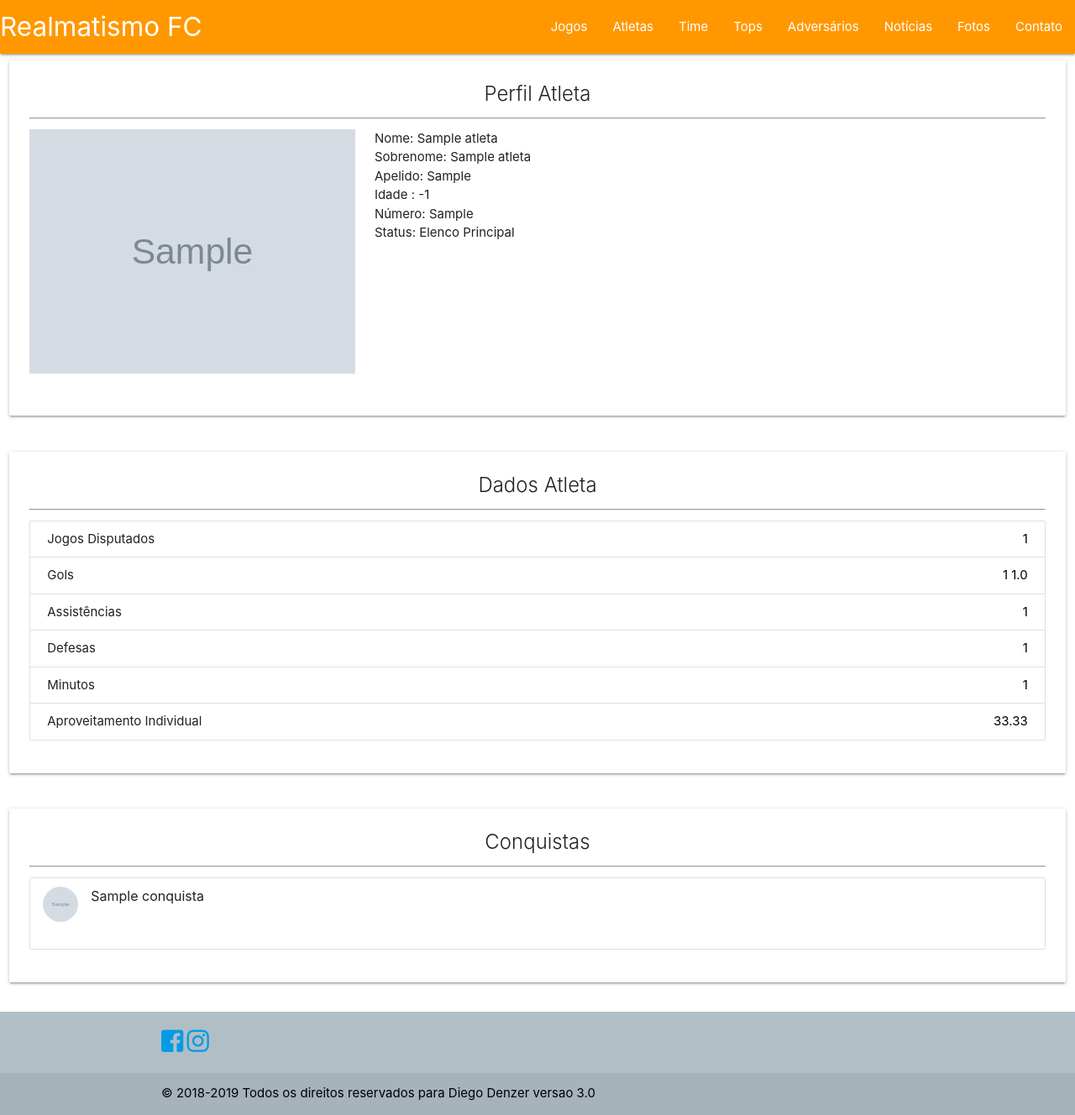
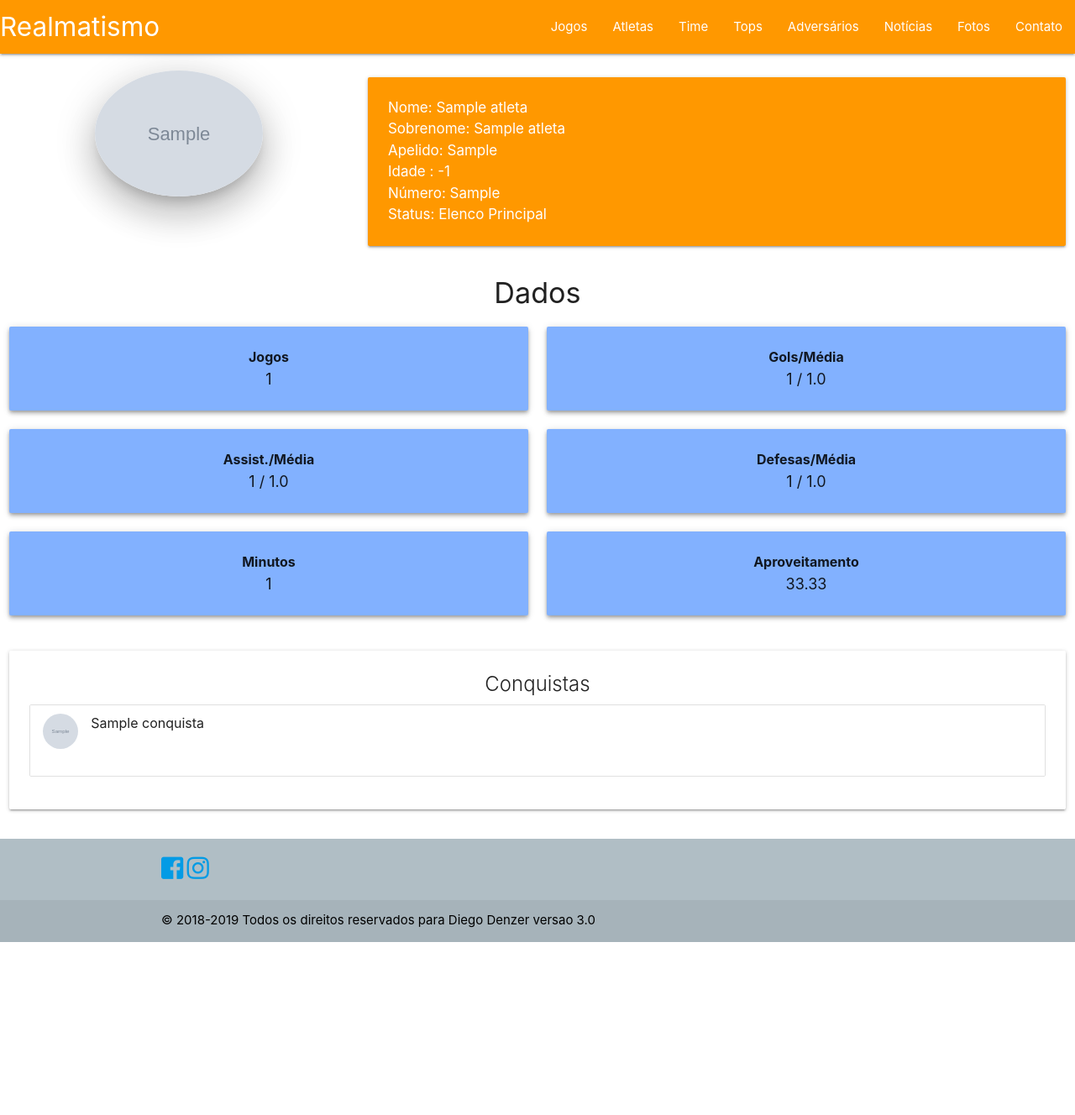
Before and after one commit to DiegoDenzer/realmatismo, a Django app: page /atleta/1 in a window 1280 px wide. Shown: the whole page at 84% size. After the commit the page ends 1122 px from the top, so only its background shows below. Run offline with Django 3.2, Linux system fonts and the light colour scheme; tables that the repository leaves empty hold one stand-in row (values such as "Sample post"); grey boxes marked "Sample" are stand-in pictures; parts of the project's set-up code (start-up, migrations or seed data) failed here and were passed over; some libraries are stand-ins or nearby versions.

Commit message:
Layout pagina detalhes atletas

```diff
--- a/jogo/templates/jogo/atleta_detalhe.html
+++ b/jogo/templates/jogo/atleta_detalhe.html
@@ -1,69 +1,94 @@
 {% extends 'base.html' %}
 {% block title %}{{ atleta.nome }}|Realmatismo Fc {% endblock %}
 {% block main %}
-    <div class="row">
-        <div class="col s12 m12 l12">
-            <div class="card">
-                <div class="card-content">
-                    <span class="card-title center">Perfil Atleta
-                        <hr class="deep-orange"/>
-                    </span>
 
-                    <div class="row">
-                        <div class="col s4">
-                            <img src="../media/{{atleta.imagem}}" alt=""  style="height: 100%; width: 100%" />
-                        </div>
-                        <div class="col s8">
-                            Nome: {{ atleta.nome }}
+     <div class="row" style="margin-top: 20px">
+    <!-- User Profile Feed -->
+        <div class="col s12 m4 l4 user-section-negative-margin">
+          <div class="row" style="color: #5a5a5a">
+            <div class="col s12 center-align">
+              <img class="responsive-img circle z-depth-5" width="200"
+                   src="../media/{{atleta.imagem}}" alt="">
+            </div>
+              <!-- src="../media/{{atleta.imagem}}" -->
+          </div>
+        </div>
+
+        <div class="row">
+            <div class="col s12 m5 l8">
+                <div class="card-panel orange">
+                    <span style="font-size: 17px" class="white-text">Nome: {{ atleta.nome }}</span>
+                <br/>
+                    <span style="font-size: 17px"  class="white-text"> Sobrenome: {{ atleta.sobrenome }} </span>
+                            <br />
+                    <span style="font-size: 17px"  class="white-text"> Apelido: {{ atleta.apelido }} </span>
+                            <br />
+                    <span style="font-size: 17px"  class="white-text"> Idade : {{ atleta.idade }} </span>
                             <br>
-                            Sobrenome: {{ atleta.sobrenome }}
-                            <br>
-                            Apelido: {{ atleta.apelido }}
-                            <br>
-                            Idade : {{ atleta.idade }}
-                            <br>
-                            Número: {% if atleta.numero_camisa is None %}
+                    <span style="font-size: 17px"  class="white-text">Número: {% if atleta.numero_camisa is None %} </span>
                                         Sem número
                                     {% else %}
                                          {{ atleta.numero_camisa }}
                                     {% endif %}
-                            <br>
-                            Status: {{ atleta.status }}
-                        </div>
-                    </div>
+                        <br />
+                    <span style="font-size: 17px"  class="white-text"> Status: {{ atleta.status }} </span>
                 </div>
             </div>
         </div>
-    </div>
+     </div>
 
-    <div class="row">
-        <div class="col s12 m12 l12">
-            <div class="card">
-                <div class="card-content">
-                    <span class="card-title center">Dados Atleta
-                        <hr class="deep-orange"/>
-                    </span>
+     <div class="row" style="margin-top: -50px">
 
-                    <ul class="collection">
-                        <li class="collection-item"><div>Jogos Disputados<a href="#" style="color: black;text-decoration: none;" class="secondary-content">{{ atleta.jogos_realizados }}</a></div></li>
-                        <li class="collection-item"><div>Gols<a href="#" style="color: black;text-decoration: none;" class="secondary-content">{{ atleta.gols }} {{ atleta.media_gols }}</a></div></li>
-                        <li class="collection-item"><div>Assistências<a href="#" style="color: black;text-decoration: none;" class="secondary-content">{{ atleta.assistencia }}</a></div></li>
-                        <li class="collection-item"><div>Defesas<a href="#" style="color: black;text-decoration: none;" class="secondary-content">{{ atleta.defesa }}</a></div></li>
-                        <li class="collection-item"><div>Minutos<a href="#" style="color: black;text-decoration: none;" class="secondary-content">{{ atleta.minutos }}</a></div></li>
-                        <li class="collection-item"><div>Aproveitamento Individual<a href="#" style="color: black;text-decoration: none;" class="secondary-content">{{ atleta.taxa_presente }}</a></div></li>
-                     </ul>
+        <h4 class="col s12 center-align">Dados</h4>
 
-                </div>
+        <div class="col s6">
+            <div class="card-panel blue accent-1 center-align z-depth-2">
+                <span style="font-size: 16px; font-weight: bold">Jogos</span><br>
+                <span style="font-size: 18px">{{ atleta.jogos_realizados }}</span>
             </div>
         </div>
-    </div>
+
+        <div class="col s6">
+          <div class="card-panel blue accent-1 center-align z-depth-2">
+                <span style="font-size: 16px; font-weight: bold">Gols/Média</span><br>
+                <span style="font-size: 18px">{{ atleta.gols }} / {{ atleta.media_gols }}</span>
+            </div>
+        </div>
+
+        <div class="col s6">
+            <div class="card-panel blue accent-1 center-align z-depth-2">
+                <span style="font-size: 16px; font-weight: bold">Assist./Média</span><br>
+                <span style="font-size: 18px">{{ atleta.assistencia }} / {{ atleta.media_assistencia }}</span>
+            </div>
+        </div>
+
+        <div class="col s6">
+            <div class="card-panel blue accent-1 center-align z-depth-2">
+                <span style="font-size: 16px; font-weight: bold">Defesas/Média</span><br>
+                <span style="font-size: 18px">{{ atleta.defesa }} / {{ atleta.media_defesa }}</span>
+            </div>
+        </div>
+
+        <div class="col s6">
+            <div class="card-panel blue accent-1 center-align z-depth-2">
+                <span style="font-size: 16px; font-weight: bold">Minutos</span><br>
+                <span style="font-size: 18px">{{ atleta.minutos}}</span>
+            </div>
+        </div>
+
+         <div class="col s6">
+            <div class="card-panel blue accent-1 center-align z-depth-2">
+                <span style="font-size: 16px; font-weight: bold">Aproveitamento</span><br>
+                <span style="font-size: 18px">{{ atleta.taxa_presente }}</span>
+            </div>
+        </div>
+     </div>
 
     <div class="row">
         <div class="col s12 m12 l12">
             <div class="card">
                 <div class="card-content">
                     <span class="card-title center">Conquistas
-                        <hr class="deep-orange"/>
                     </span>
 
                     <ul class="collection">
--- a/templates/base.html
+++ b/templates/base.html
@@ -22,7 +22,7 @@
 
   <nav>
     <div class="nav-wrapper orange">
-      <a href="{% url 'home' %}" class="brand-logo">Realmatismo FC</a>
+      <a href="{% url 'home' %}" class="brand-logo">Realmatismo</a>
       <a href="#" data-target="slide-out" class="sidenav-trigger"><i class="material-icons">menu</i></a>
       <ul class="right hide-on-med-and-down">
           <li><a href="{% url 'jogos' %}">Jogos</a></li>
```
